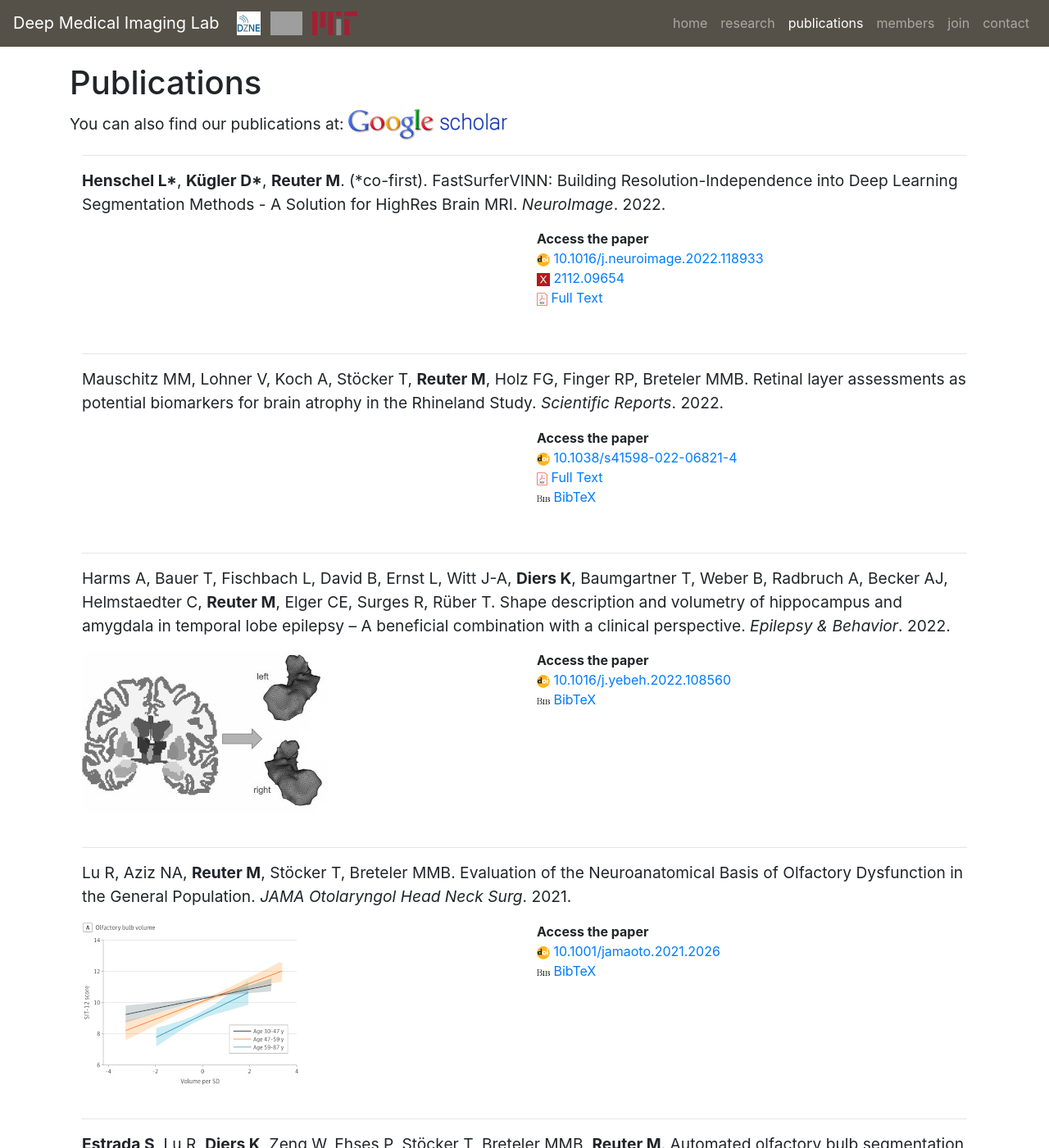
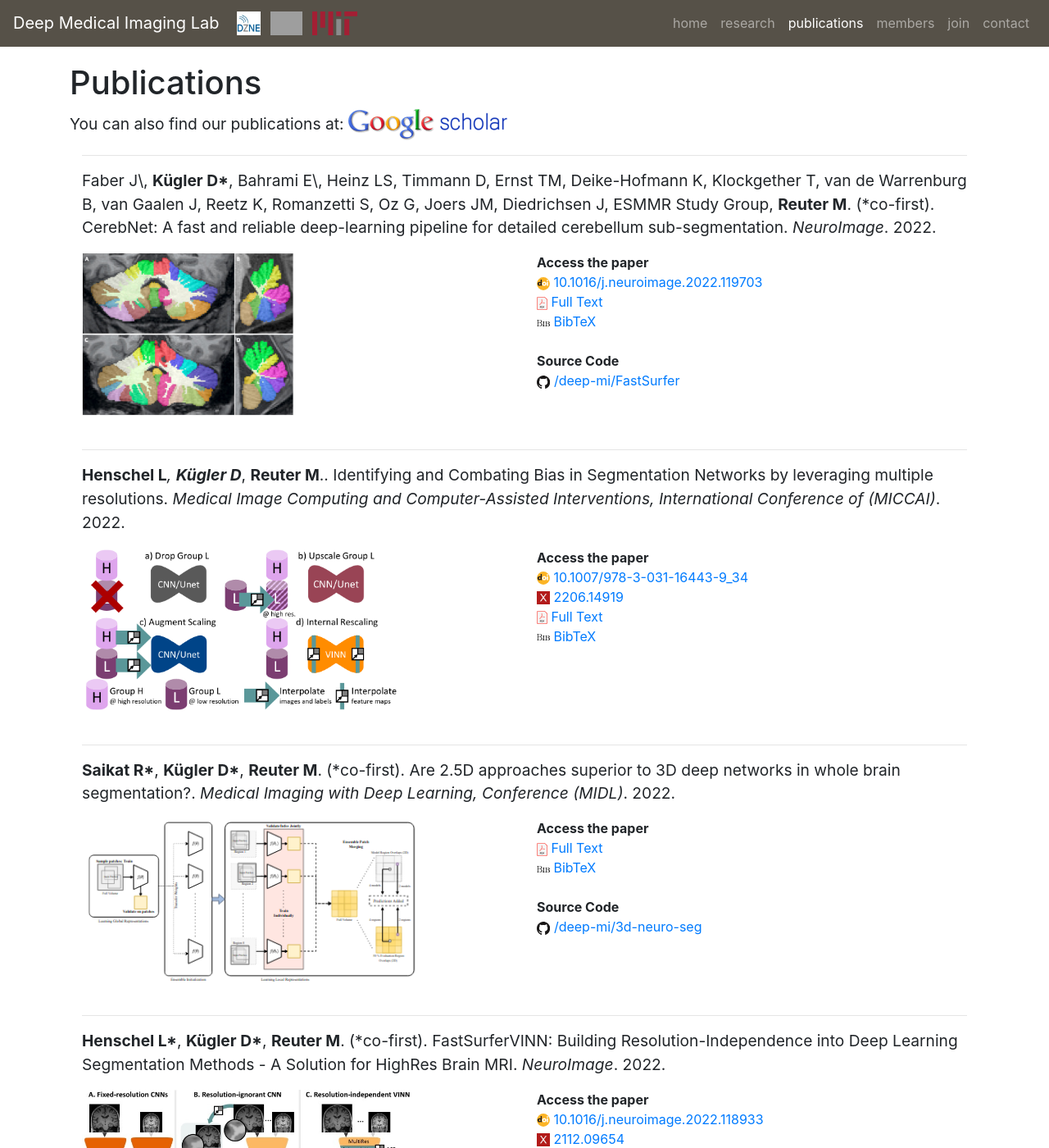
Before and after one commit to Deep-MI/Deep-MI.github.io, a Jekyll site: the page built from publications/index.html, in a window 1280 px wide and 1400 px high. Shown: the whole window at 82% size. Built offline with Jekyll 4.4.1, drawn with Linux system fonts in a browser that asks for light colours; nearby versions of some CDN libraries; comment, search, counter and statistics services are not loaded; some of the changed text lies outside the part shown; grey boxes are pictures that could not be loaded.

Commit message:
Add publication records for CerebNet MIDL 2022 MICCAI 2022

```diff
--- a/_data/publications.yml
+++ b/_data/publications.yml
@@ -31,15 +31,55 @@
 #       url: 'http://coollab.uni.edu/'
 #
 
+- id: 'faber_2022'
+  authors: 'Faber J\, **Kügler D\***, Bahrami E\, Heinz LS, Timmann D, Ernst TM, Deike-Hofmann K, Klockgether T, van de Warrenburg B, van Gaalen J, Reetz K, Romanzetti S, Oz G, Joers JM, Diedrichsen J, ESMMR Study Group, **Reuter M**. (\*co-first)'
+  title: 'CerebNet: A fast and reliable deep-learning pipeline for detailed cerebellum sub-segmentation'
+  journal: '*NeuroImage*'
+  type: 'journal'
+  year: 2022
+  github: /deep-mi/FastSurfer
+  doi: 10.1016/j.neuroimage.2022.119703
+  image: '/static/pub/faber_2022.png'
+  pdf: 'https://www.sciencedirect.com/science/article/pii/S1053811922008242/pdfft?isDTMRedir=true&download=true'
+  bibtex: '/static/pub/faber_2022.bib'
+
+- id: 'henschel_2022b'
+  authors: '**Henschel L***, **Kügler D***, **Reuter M**.'
+  title: 'Identifying and Combating Bias in Segmentation Networks by leveraging multiple resolutions'
+  journal: '*Medical Image Computing and Computer-Assisted Interventions, International Conference of (MICCAI)*'
+  type: 'conference'
+  year: 2022
+  arxiv: 2206.14919
+  doi: 10.1007/978-3-031-16443-9_34
+  image: '/static/pub/henschel_2022b.png'
+  pdf: 'https://arxiv.org/pdf/2206.14919'
+  bibtex: '/static/pub/henschel_2022b.bib'
+
+- id: 'roy_2022'
+  authors: '**Saikat R\***, **Kügler D\***, **Reuter M**. (\*co-first)'
+  title: 'Are 2.5D approaches superior to 3D deep networks in whole brain segmentation?'
+  journal: '*Medical Imaging with Deep Learning, Conference (MIDL)*'
+  type: 'journal'
+  year: 2022
+  github: /deep-mi/3d-neuro-seg
+  image: '/static/pub/roy_2022.png'
+  pdf: 'https://openreview.net/pdf?id=Ob62JPB_CDF'
+  bibtex: '/static/pub/roy_2022.bib'
+
 - id: 'henschel_2022'
   authors: '**Henschel L\***, **Kügler D\***, **Reuter M**. (\*co-first)'
   title: 'FastSurferVINN: Building Resolution-Independence into Deep Learning Segmentation Methods - A Solution for HighRes Brain MRI'
   journal: '*NeuroImage*'
   type: 'journal'
+  pages: 118933
+  volume: 251
   year: 2022
   arxiv: 2112.09654
+  image: '/static/pub/henschel_2022.jpg'
+  github: /deep-mi/FastSurfer
   doi: 10.1016/j.neuroimage.2022.118933
   pdf: 'https://www.sciencedirect.com/science/article/pii/S1053811922000623/pdfft?md5=0522f6a35232c9e9e57674816ce19a7a&pid=1-s2.0-S1053811922000623-main.pdf'
+  bibtex: '/static/pub/henschel_2022.bib'
 
 - id: 'mauschitz_2022'
   authors: 'Mauschitz MM, Lohner V, Koch A, Stöcker T, **Reuter M**, Holz FG, Finger RP, Breteler MMB'
--- /dev/null
+++ b/static/pub/faber_2022.bib
@@ -0,0 +1,10 @@
+@article{Faber.2002,
+title = {CerebNet: A fast and reliable deep-learning pipeline for detailed cerebellum sub-segmentation},
+journal = {NeuroImage},
+pages = {119703},
+year = {2022},
+issn = {1053-8119},
+doi = {https://doi.org/10.1016/j.neuroimage.2022.119703},
+url = {https://www.sciencedirect.com/science/article/pii/S1053811922008242},
+author = {Jennifer Faber and David Kügler and Emad Bahrami and Lea-Sophie Heinz and Dagmar Timmann and Thomas M. Ernst and Katerina Deike-Hofmann and Thomas Klockgether and Bart {van de Warrenburg} and Judith {van Gaalen} and Kathrin Reetz and Sandro Romanzetti and Gulin Oz and James M. Joers and Jorn Diedrichsen and ESMMR Study Group and Martin Reuter}
+}
--- a/static/pub/henschel_2022.bib
+++ b/static/pub/henschel_2022.bib
@@ -4,6 +4,7 @@
   journal={NeuroImage},
   volume={251},
   pages={118933},
+  issn = {1053-8119},
   doi = {10.1016/j.neuroimage.2022.118933},
   url = {https://www.sciencedirect.com/science/article/pii/S1053811922000623},
   year={2022}
--- /dev/null
+++ b/static/pub/henschel_2022b.bib
@@ -0,0 +1,8 @@
+@inproceedings{Henschel.2022a,
+ author = {Henschel, Leonie and Kügler, David and Andrews, Derek S. and Nordahl, Christine W. and Reuter, Martin},
+ title = {Identifying and Combating Bias in Segmentation Networks by leveraging  multiple resolutions},
+ url = {https://arxiv.org/pdf/2206.14919},
+ doi = {10.1007/978-3-031-16443-9_34},
+ booktitle = {Medical Image Computing and Computer Assisted-Intervention},
+ year = {2022}
+}
--- /dev/null
+++ b/static/pub/roy_2022.bib
@@ -0,0 +1,7 @@
+@inproceedings{SaikatRoy.2022,
+ author = {{Saikat Roy} and {David Kügler} and {Martin Reuter}},
+ title = {Are 2.5D approaches superior to 3D deep networks in whole brain segmentation?},
+ url = {https://openreview.net/forum?id=Ob62JPB_CDF},
+ booktitle = {Medical Imaging with Deep Learning},
+ year = {2022}
+}
```
Also changed, not shown: static/pub/faber_2022.png (added), static/pub/henschel_2022b.png (added), static/pub/roy_2022.png (added).
